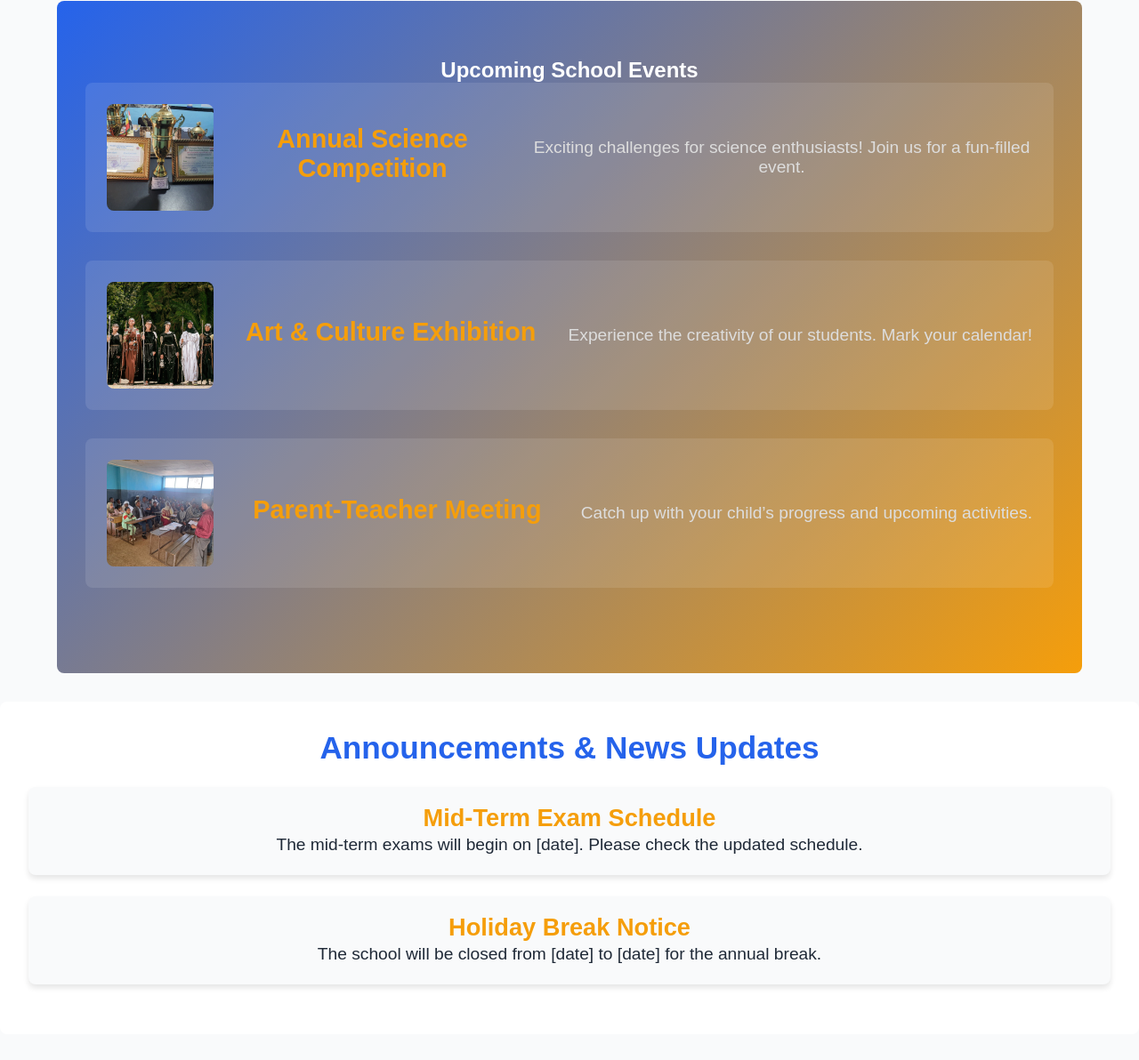
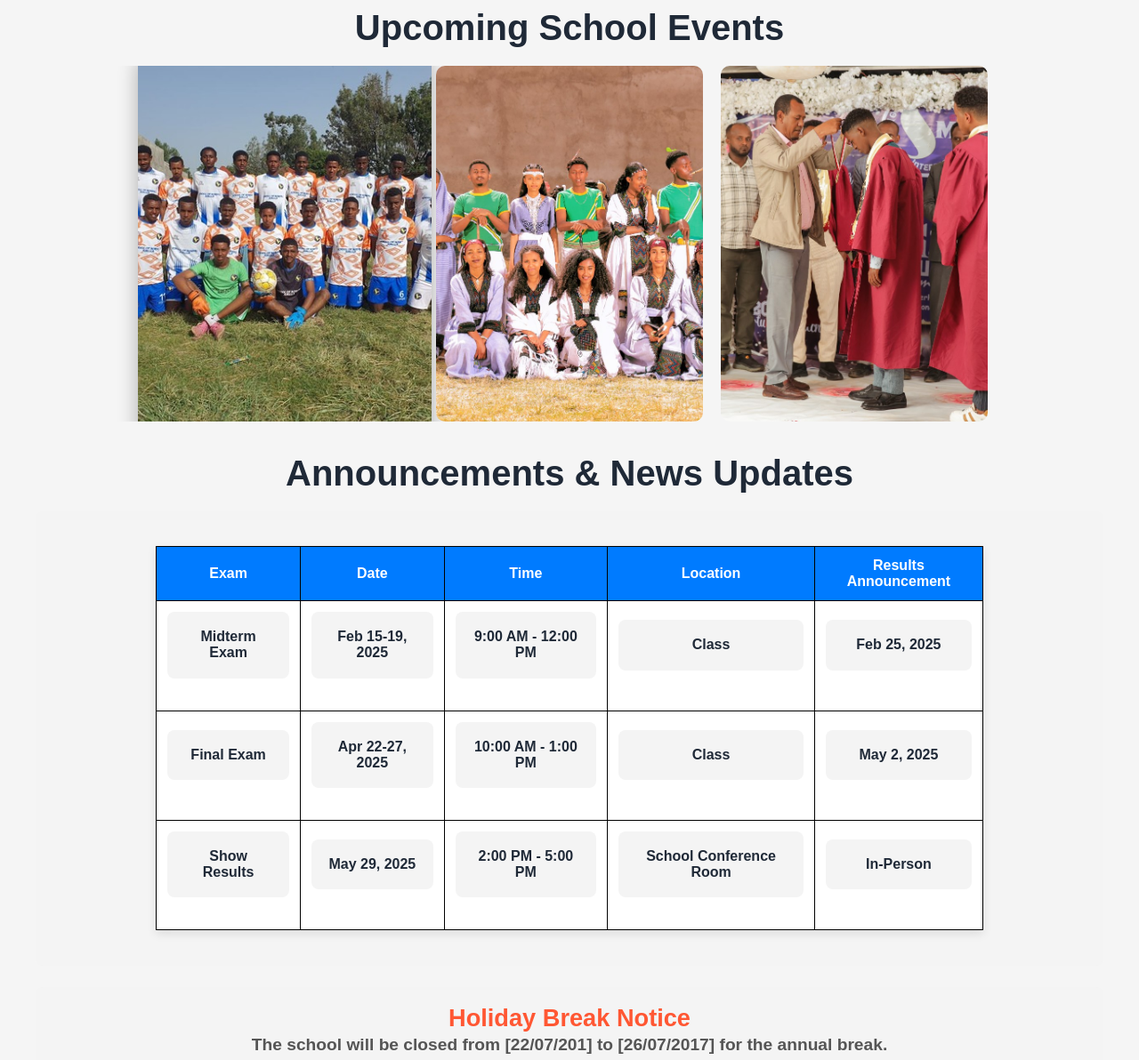
Before and after one commit to Bonahirpa/Marvel-Academy, a plain HTML site: page index.html in a window 1280 px wide. Shown: the part 2845-4037 px from the top of the page at 89% size. Before the commit the page ends 4008 px from the top, so only its background shows below. Drawn offline with Linux system fonts and the light colour scheme.

Commit message:
I added Table modified announcemnt section

```diff
--- a/css/styles.css
+++ b/css/styles.css
@@ -479,88 +479,109 @@ header {
 
 
 /* Event and Announcement Section */
-.events-news {
-    padding: 4rem 2rem;
-    background: linear-gradient(135deg, var(--primary-color), var(--accent-color));
-    color: white;
+
+.event-section {
+    padding: 40px;
+    background: #fff;
+    background-color: #f5f5f5;
     text-align: center;
-    border-radius: 8px;
-    margin: 2rem auto;
-    max-width: 90%;
 }
 
-.events h2 {
-    font-size: 2.5rem;
-    font-weight: bold;
-    margin-bottom: 2rem;
+h2 {
+    font-size: 40px;
+    margin-bottom: 20px;
 }
 
-.events .event-item {
+.event-container {
     display: flex;
-    align-items: center;
-    justify-content: space-between;
-    margin-bottom: 2rem;
-    background-color: rgba(255, 255, 255, 0.1);
-    padding: 1.5rem;
-    border-radius: 8px;
+    justify-content: center;
+    gap: 20px;
+    overflow: hidden;
+    position: relative;
 }
 
-.events .event-item img {
-    width: 120px;
-    height: 120px;
-    border-radius: 8px;
+.event-card {
+    width: 300px;
+    height: 400px;
+    border-radius: 10px;
+    overflow: hidden;
+    position: relative;
+    cursor: pointer;
+    transition: transform 0.5s, box-shadow 0.5s;
+}
+
+.event-card img {
+    width: 100%;
+    height: 100%;
     object-fit: cover;
 }
 
-.events .event-item h3 {
-    font-size: 1.8rem;
-    color: var(--accent-color);
-    margin-bottom: 0.5rem;
+.event-info {
+    position: absolute;
+    bottom: 0;
+    background: rgba(0, 0, 0, 0.6);
+    color: white;
+    width: 100%;
+    padding: 10px;
+    text-align: center;
+    transform: translateY(100%);
+    transition: transform 0.3s ease-in-out;
 }
 
-.events .event-item p {
-    font-size: 1.2rem;
-    color: #ddd;
+.event-card:hover .event-info {
+    transform: translateY(0);
 }
 
-.events .event-item:hover {
-    transform: scale(1.05);
-    box-shadow: 0 6px 12px rgba(0, 0, 0, 0.15);
-}
-
-/* Announcements Section */
-.announcements {
-    padding: 2rem;
-    background-color: white;
-    color: var(--text-color);
-    text-align: center;
-    border-radius: 8px;
-    margin-top: 2rem;
-}
-
-.announcements h2 {
-    font-size: 2.2rem;
-    color: var(--primary-color);
-    font-weight: bold;
-    margin-bottom: 1.5rem;
+.event-card.active {
+    transform: scale(1.1);
+    box-shadow: 0 10px 20px rgba(0, 0, 0, 0.3);
 }
 
 .announcements .announcement-item {
-    background-color: var(--secondary-color);
+    text-align: center;
+
     margin-bottom: 1.5rem;
     padding: 1.2rem;
     border-radius: 8px;
-    box-shadow: 0 4px 6px rgba(0, 0, 0, 0.1);
+
+  }
+/* Table part */
+table {
+    width: 80%;
+    margin: 20px auto;
+    border-collapse: collapse;
+    background: white;
+    box-shadow: 0px 4px 10px rgba(0, 0, 0, 0.1);
+}
+th, td {
+    border: 1px solid #000;
+    padding: 12px;
+    text-align: center;
+}
+th {
+    background-color: #007bff;
+    color: white;
+}
+.announcement-item {
+    background-color: #f4f4f4;
+    padding: 10px;
+    border-radius: 5px;
+    font-weight: bold;
 }
 
-.announcements .announcement-item h3 {
+  .announcements .announcement-item h3 {
+    text-align: center;
     font-size: 1.7rem;
     font-weight: bold;
-    color: var(--accent-color);
-}
+    color: #ff5733;
+  }
 
-.announcements .announcement-item p {
+  .announcements .announcement-item p {
     font-size: 1.2rem;
-    color: var(--text-color);
+    color: #555;
     line-height: 1.5;
-}
+  }
+  .events .event-item:hover {
+    transform: scale(1.05);
+    box-shadow: 0 6px 12px rgba(0, 0, 0, 0.15);
+  }
--- a/index.html
+++ b/index.html
@@ -121,37 +121,84 @@
     </div>
 </section>
 <!-- Events and Announcements -->
-<section id="event" class="events-news">
+
+<section class="event-section">
     <h2>Upcoming School Events</h2>
-    <div class="events">
-      <div class="event-item">
-        <img src="./images/event-1.jpg" alt="Competition Event">
-        <h3>Annual Science Competition</h3>
-        <p>Exciting challenges for science enthusiasts! Join us for a fun-filled event.</p>
-      </div>
-      <div class="event-item">
-        <img src="./images/event-2.jpg" alt="Exhibition Event">
-        <h3>Art & Culture Exhibition</h3>
-        <p>Experience the creativity of our students. Mark your calendar!</p>
-      </div>
-      <div class="event-item">
-        <img src="./images/event-3..jpg" alt="PTM">
-        <h3>Parent-Teacher Meeting</h3>
-        <p>Catch up with your child’s progress and upcoming activities.</p>
+    <div class="event-container">
+        <div class="event-card active">
+            <img src="images/sport-photo-3 (2).jpg" alt="Event 1">
+            <div class="event-info">
+                <h3>Sports Day</h3>
+                <p>Join us for an exciting day of sports and fun activities!</p>
             </div>
         </div>
-  </section>
+        <div class="event-card">
+            <img src="images/culture-raya.jpg" alt="Event 2">
+            <div class="event-info">
+                <h3>Art & Culture Exhibition</h3>
+                <p>Explore the creative talents of our students in this year's art exhibition.</p>
 
+
+            </div>
+        </div>
+        <div class="event-card">
+            <img src="images/photo_2024-09-02_07-40-02 (2).jpg" alt="Event 3">
+            <div class="event-info">
+                <h3>Annual Day</h3>
+                <p>Celebrate our school’s achievements with performances and awards.</p>
+            </div>
+        </div>
+    </div>
+<br>
+<br>
     <section class="announcements">
         <h2>Announcements & News Updates</h2>
         <div class="announcement-item">
-      <h3>Mid-Term Exam Schedule</h3>
-      <p>The mid-term exams will begin on [date]. Please check the updated schedule.</p>
+            <table>
+                <thead>
+                    <tr>
+                        <th>Exam</th>
+                        <th>Date</th>
+                        <th>Time</th>
+                        <th>Location</th>
+                        <th>Results Announcement</th>
+                    </tr>
+                </thead>
+                <tbody>
+                    <!-- Midterm Exam -->
+                    <tr>
+                        <td><div class="announcement-item">Midterm Exam</div></td>
+                        <td><div class="announcement-item">Feb 15-19, 2025</div></td>
+                        <td><div class="announcement-item">9:00 AM - 12:00 PM</div></td>
+                        <td><div class="announcement-item">Class</div></td>
+                        <td><div class="announcement-item">Feb 25, 2025</div></td>
+                    </tr>
+
+                    <!-- Final Exam -->
+                    <tr>
+                        <td><div class="announcement-item">Final Exam</div></td>
+                        <td><div class="announcement-item">Apr 22-27, 2025</div></td>
+                        <td><div class="announcement-item">10:00 AM - 1:00 PM</div></td>
+                        <td><div class="announcement-item">Class</div></td>
+                        <td><div class="announcement-item">May 2, 2025</div></td>
+                    </tr>
+
+                    <!-- Show Results -->
+                    <tr>
+                        <td><div class="announcement-item">Show Results</div></td>
+                        <td><div class="announcement-item">May 29, 2025</div></td>
+                        <td><div class="announcement-item">2:00 PM - 5:00 PM</div></td>
+                        <td><div class="announcement-item">School Conference Room</div></td>
+                        <td><div class="announcement-item">In-Person</div></td>
+                    </tr>
+                </tbody>
+            </table>
         </div>
         <div class="announcement-item">
           <h3>Holiday Break Notice</h3>
-      <p>The school will be closed from [date] to [date] for the annual break.</p>
+          <p>The school will be closed from [22/07/201] to [26/07/2017] for the annual break.</p>
         </div>
+      </section>
 </section>
 <script src="./js/script.js"></script>
 </body>
--- a/js/script.js
+++ b/js/script.js
@@ -3,3 +3,27 @@
 document.querySelector(".menu-toggle").addEventListener("click", function () {
   document.querySelector(".nav-links").classList.toggle("active");
 });
+
+
+// Event and Announcement
+document.addEventListener("DOMContentLoaded", function() {
+  const eventCards = document.querySelectorAll('.event-card');
+
+  eventCards.forEach(card => {
+      card.addEventListener('mouseenter', () => {
+          card.style.transform = 'scale(1.05)';
+      });
+
+      card.addEventListener('mouseleave', () => {
+          card.style.transform = 'scale(1)';
+      });
+  });
+
+  const eventButtons = document.querySelectorAll('.event-button');
+
+  eventButtons.forEach(button => {
+      button.addEventListener('click', () => {
+          alert('More details about the event will be available soon!');
+      });
+  });
+});
```
Also changed, not shown: images/culture-raya.jpg (added), images/photo_2024-09-02_07-40-02 (2).jpg (added), images/sport-photo-3 (2).jpg (added). Lines whose indentation alone changed are shown as unchanged.
